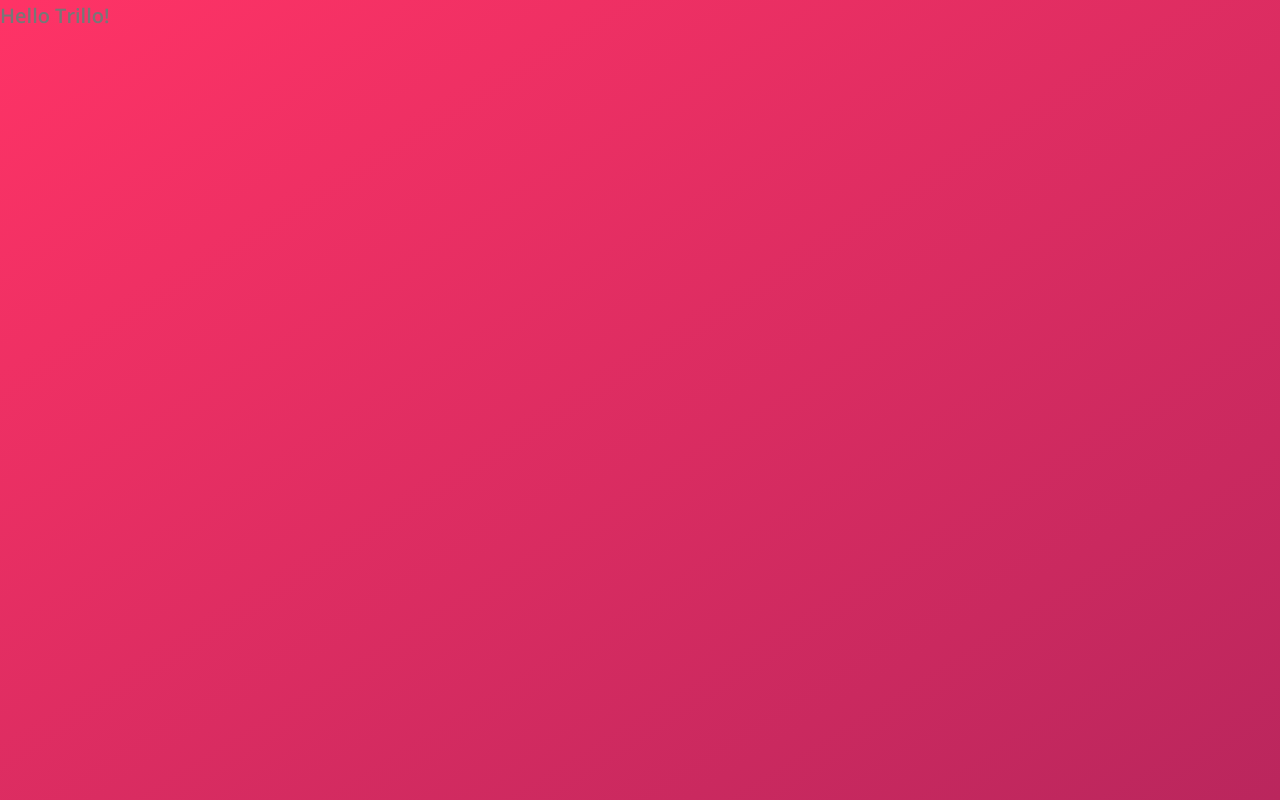
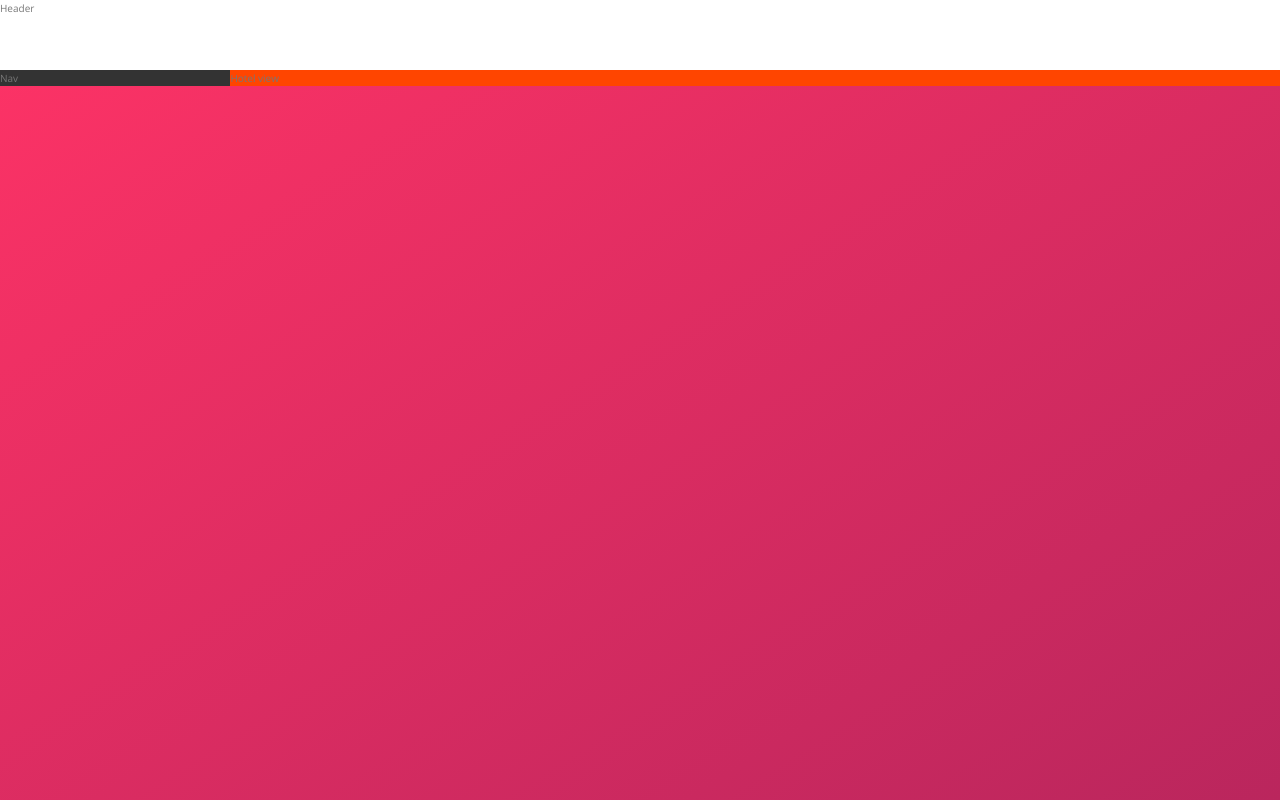
Before and after one commit to Electrolytful/Trillo, a website: page index.html in a window 1280 px wide. Drawn offline with nearby package versions, Linux system fonts and the light colour scheme.

Commit message:
created overall layout

```diff
--- a/index.html
+++ b/index.html
@@ -11,6 +11,16 @@
         <title>Trillo | Your all-in-one booking companion</title>
     </head>
     <body>
-        <h1>Hello Trillo!</h1>
+        <header class="header">
+            Header
+        </header>
+        <div class="content">
+            <nav class="sidebar">
+                Nav
+            </nav>
+            <main class="hotel-view">
+                Hotel view
+            </main>
+        </div>
     </body>
 </html>
--- a/sass/_base.scss
+++ b/sass/_base.scss
@@ -13,6 +13,9 @@
     --color-grey-dark-1: #333;
     --color-grey-dark-2: #777;
     --color-grey-dark-3: #999;
+
+    // shadows
+    --shadow-dark: 0 2rem 6rem rgba(0, 0, 0, .3);
 }
 
 * {
--- a/sass/_layout.scss
+++ b/sass/_layout.scss
@@ -0,0 +1,22 @@
+.header {
+    height: 7rem;
+    background-color: #fff;
+    border-bottom: var(--color-grey-light-2);
+}
+
+.content {
+    display: flex;
+}
+
+.sidebar {
+    background-color: var(--color-grey-dark-1);
+
+    flex: 0 0 18%;
+}
+
+.hotel-view {
+    // background-color: #fff;
+    background-color: orangered;  // testing purposes
+
+    flex: 1;
+}
```
Also changed, not shown: css/styles.css.
